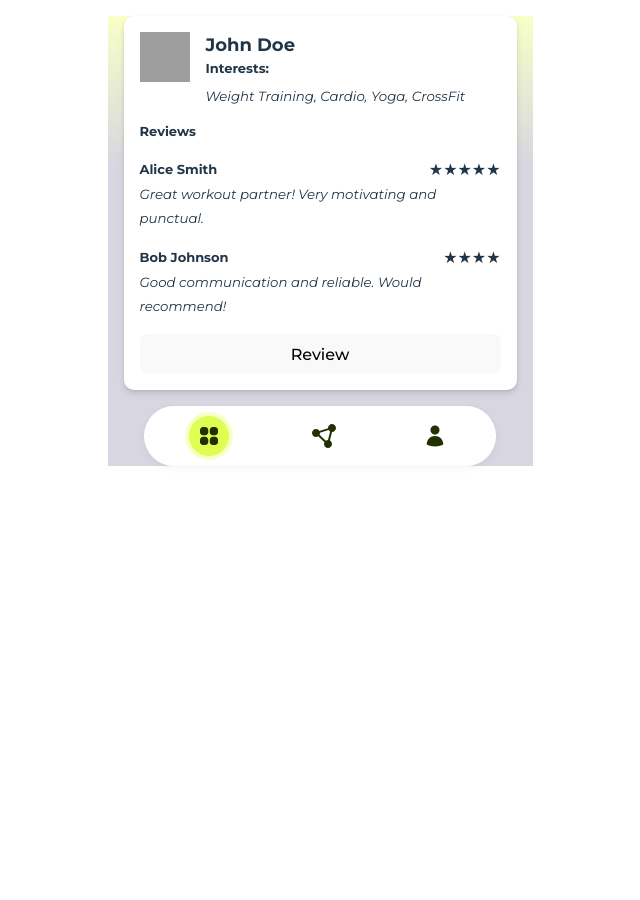
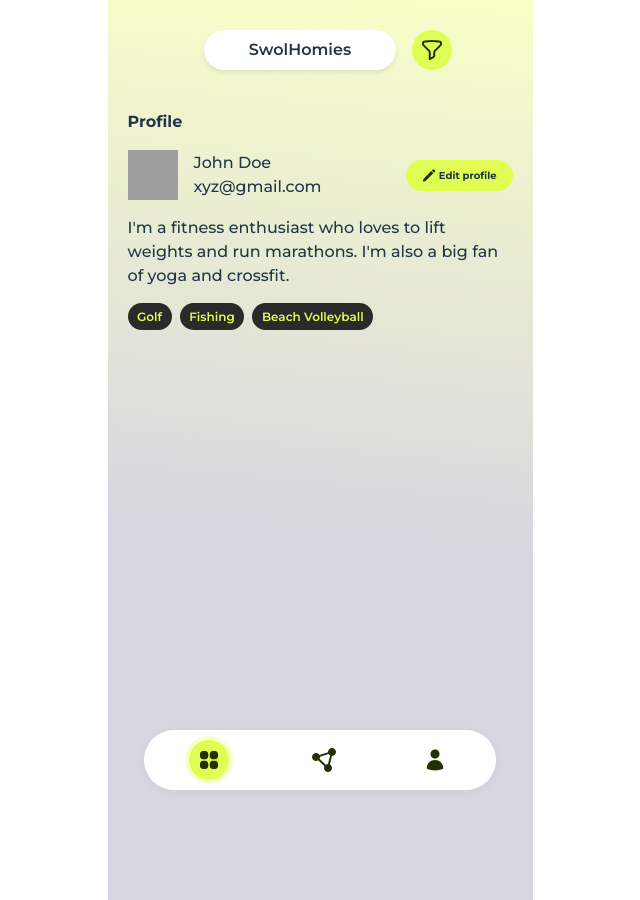
Before and after one commit to TheAJArchit3020/workout-bros-frontend, a React (Vite) app: page /profile in a window 1280 px wide. Shown: the whole page, without its empty margins (320-960 px from the left). Before the commit the page ends 816 px from the top, so only its background shows below. Built offline with nearby package versions, Linux system fonts and the light colour scheme; grey boxes are pictures that could not be loaded.

Commit message:
profile ui updated.

```diff
--- a/src/pages/profile/Profile.css
+++ b/src/pages/profile/Profile.css
@@ -1,20 +1,80 @@
 .profile-container {
+    background: linear-gradient(5.646deg, #D8D6E0 37%, #F8FFC7 100%);
+    height: 100vh;
+    position: relative;
+    padding: 20px;
     display: flex;
     flex-direction: column;
-    background: white;
-    border-radius: 10px;
-    box-shadow: 0 4px 6px rgba(0, 0, 0, 0.1), 0 1px 3px rgba(0, 0, 0, 0.08);
-    transition: box-shadow 0.3s ease;
-    margin: 1rem;
-    padding: 1rem;
-    gap: 1rem;
+    gap: 30px;
+    overflow: auto;
 }
 
 .profile-header {
     display: flex;
+    flex-direction: column;
+    gap: 1rem;
+}
+
+.profile-header-text {
+    font-size: 16px;
+    font-weight: bold;
+}
+
+
+.profile-info-content {
+    display: flex;
+    flex-direction: column;
+    flex: 1;
+}
+
+.profile-info-container {
+    display: flex;
     flex-direction: row;
     gap: 1rem;
+    align-items: center;
+
 }
+
+.profile-edit-info-button {
+    display: flex;
+    flex-direction: row;
+    gap: 0.2rem;
+    align-items: center;
+    background-color: #DFFD52;
+    padding: 0.5rem 1rem;
+    border-radius: 10rem;
+}
+
+.profile-edit-info-button-text {
+    font-size: 10px;
+    font-weight: bold;
+}
+
+.profile-description,
+.profile-name,
+.profile-email {
+    font-size: 16px;
+    font-weight: 500;
+}
+span.profile-interests-list {
+    font-size: 12px;
+    font-weight: 600;
+    background-color: #2A2A2A;
+    padding: 0.4rem 0.6rem;
+    border-radius: 10rem;
+    margin-right: 0.5rem;
+    color: #DFFD52;
+}
+
+
+
+
+
+
+
+
+
+
 
 .reviews-section {
     display: flex;
@@ -22,7 +82,7 @@
     gap: 1rem;
 }
 
-.interests-section{
+.interests-section {
     display: flex;
     flex-direction: column;
     gap: .5rem;
@@ -40,10 +100,7 @@ span.review-comment,
     font-size: smaller;
 }
 
-span.profile-name {
-    font-size: large;
-    font-weight: bold;
-}
+
 
 
 img.profile-picture {
--- a/src/pages/profile/Profile.jsx
+++ b/src/pages/profile/Profile.jsx
@@ -1,13 +1,17 @@
 import React, { useState } from "react";
 import Layout from "../../components/layout/Layout";
 import "./Profile.css";
+import Navbar from "../../components/navbar/Navbar";
 
 const Profile = () => {
   // Mock data - replace with actual data from your backend
   const [profile] = useState({
     name: "John Doe",
+    email: "xyz@gmail.com",
     profilePicture: "./images/profile.png",
-        interests: ["Weight Training", "Cardio", "Yoga", "CrossFit"],
+    description:
+      "I'm a fitness enthusiast who loves to lift weights and run marathons. I'm also a big fan of yoga and crossfit.",
+    interests: ["Golf", "Fishing", "Beach Volleyball"],
     reviews: [
       {
         id: 1,
@@ -58,24 +62,37 @@ const Profile = () => {
   return (
     <Layout>
       <div className="profile-container">
+        <Navbar />
         <div className="profile-header">
+          <span className="profile-header-text">Profile</span>
+
+          <div className="profile-info-container">
             <img
               src={profile.profilePicture}
               alt="Profile"
               className="profile-picture"
             />
-                    <div className="profile-info">
+            <div className="profile-info-content">
               <span className="profile-name">{profile.name}</span>
-                        <div className="interests-section">
-                            <span className="interests-title">Interests: </span>
-                            <span className="interests-list">
-                                {profile.interests.join(", ")}
+              <span className="profile-email">{profile.email}</span>
+            </div>
+
+            <div className="profile-edit-info-button">
+              <img src="./images/editpencil.svg" alt="edit" />
+              <span className="profile-edit-info-button-text">
+                Edit profile
               </span>
             </div>
           </div>
+          <span className="profile-description">{profile.description}</span>
+          <div className="profile-interests-container">
+            {profile.interests.map((item) => (
+              <span className="profile-interests-list">{item}</span>
+            ))}
+          </div>
         </div>
 
-                <div className="reviews-section">
+        {/* <div className="reviews-section">
           <span className="reviews-title">Reviews</span>
           {profile.reviews.map((review) => (
             <div key={review.id} className="review-card">
@@ -90,7 +107,9 @@ const Profile = () => {
           ))}
         </div>
 
-                <button className="review-button" onClick={handleAddReview}>Review</button>
+        <button className="review-button" onClick={handleAddReview}>
+          Review
+        </button> */}
 
         {showReviewModal && (
           <div className="modal-overlay">
@@ -100,7 +119,7 @@ const Profile = () => {
                 {[1, 2, 3, 4, 5].map((star) => (
                   <span
                     key={star}
-                                        className={`star ${star <= rating ? 'filled' : ''}`}
+                    className={`star ${star <= rating ? "filled" : ""}`}
                     onClick={() => handleRatingClick(star)}
                   >
                     ★
```
Also changed, not shown: public/images/editpencil.svg (added). Lines whose indentation alone changed are shown as unchanged.
